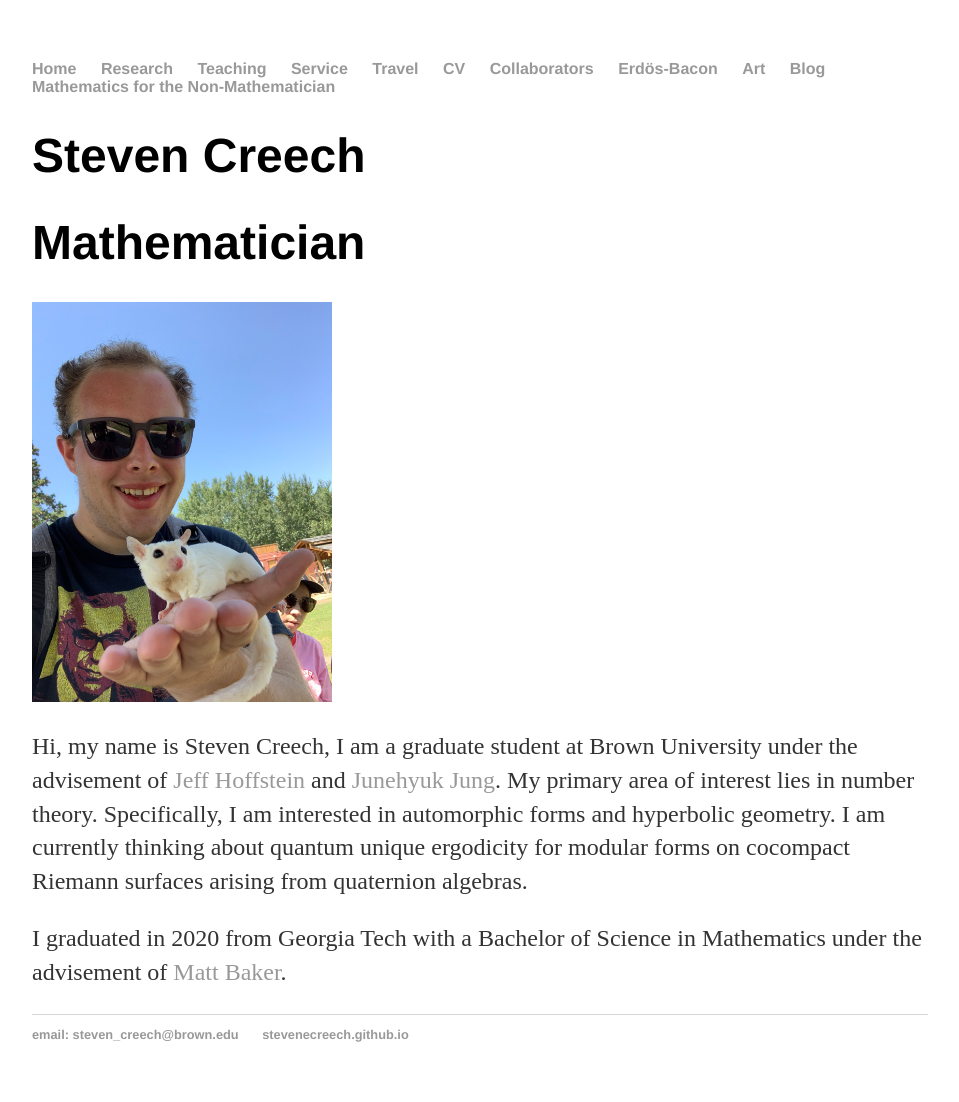
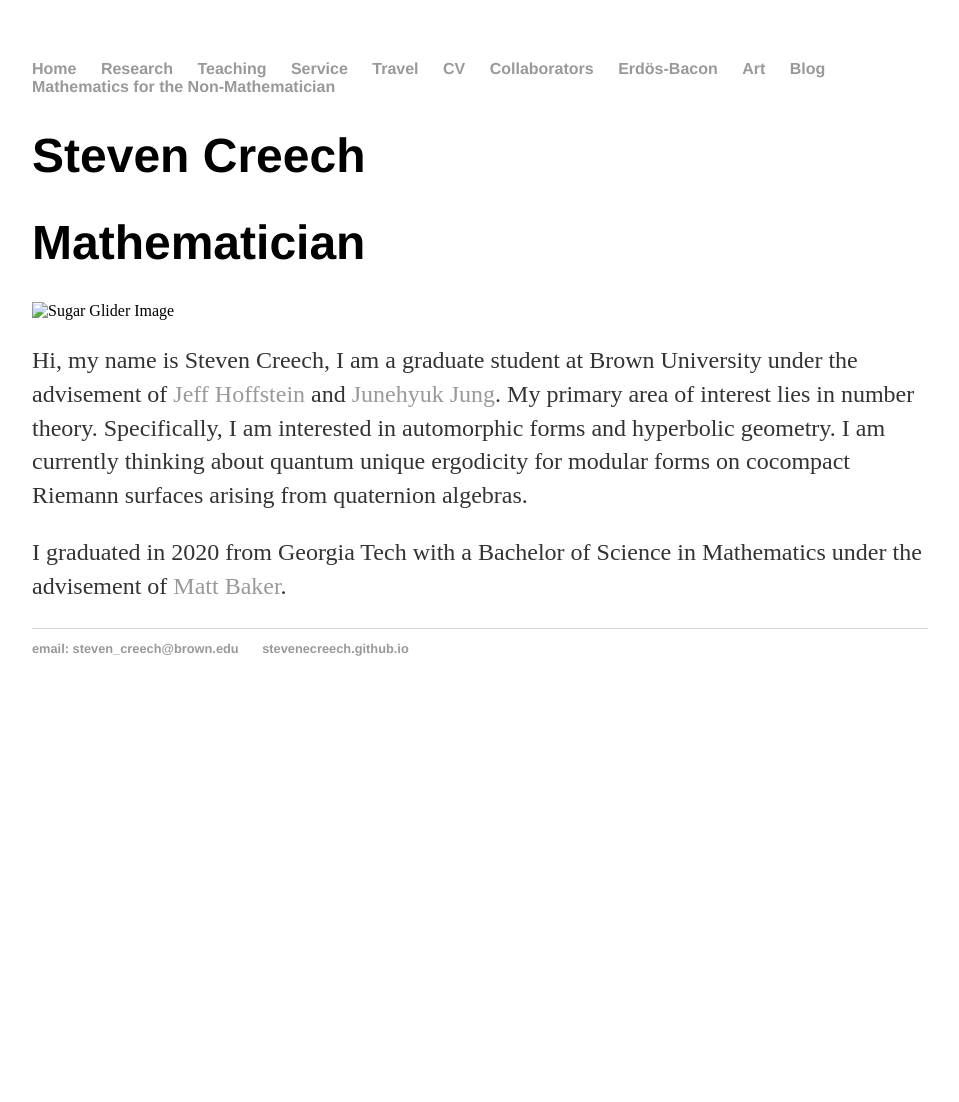
Before and after one commit to stevenecreech/stevenecreech.github.io, a Jekyll site: the page built from index.html, in a window 1280 px wide. Shown: the whole page, without its empty margins (160-1119 px from the left). Built offline with Jekyll 4.4.1, drawn with Linux system fonts in a browser that asks for light colours; Markdown is read by kramdown in place of the engine named in the settings; after the commit the page ends 900 px from its top, so only the background shows below that.

Commit message:
Update index.html

```diff
--- a/index.html
+++ b/index.html
@@ -42,7 +42,7 @@ title: Steven Creech
     </head>
     <body>
         <div class="image-container">
-            <img src="images/SugarGlider.JPG" alt="Sugar Glider Image" width="300" height="auto">
+            <img src="..images/SugarGlider.JPG" alt="Sugar Glider Image" width="300" height="auto">
             <div class="hover-text">
                 This animal is a Sugar Glider. It is part of the marsupial family. This photo was taken at a kangaroo farm in Kelowna, Canada during the Inclusive Paths in Explicit Number Theory Summer School in 2023.
             </div>
```
